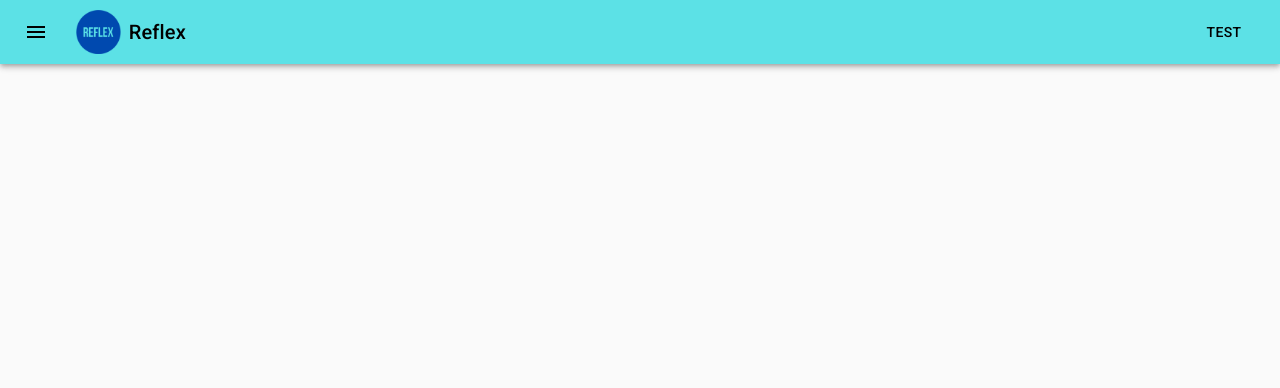
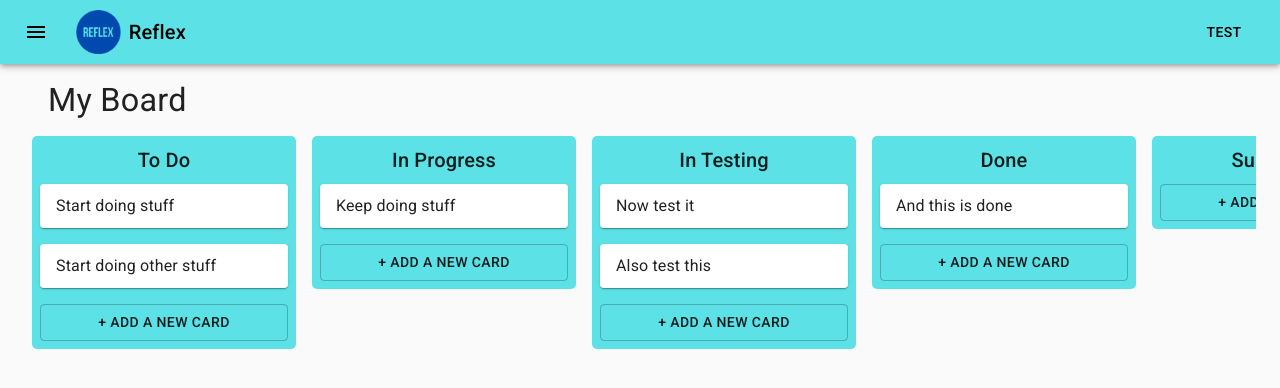
Before and after one commit to andreyvarlamov/reflex-board, a React (Create React App) app in the folder client/: page / in a window 1280 px wide. Shown: the top 388 px of the page. Built offline with nearby package versions, Linux system fonts and the light colour scheme.

Commit message:
Add card display with local data

```diff
--- a/client/src/App.js
+++ b/client/src/App.js
@@ -2,6 +2,7 @@ import React from "react";
 import "./App.css";
 
 import AppNavbar from "./components/AppNavbar";
+import AppMainArea from "./components/AppMainArea";
 import { CssBaseline, ThemeProvider } from "@material-ui/core";
 import { reflex } from "./theme";
 
@@ -10,7 +11,10 @@ function App() {
     <div className="App">
       <CssBaseline />
       <ThemeProvider theme={reflex}>
+        {/* <div style={{ display: "flex", flexDirection: "column" }}> */}
         <AppNavbar />
+        <AppMainArea />
+        {/* </div> */}
       </ThemeProvider>
     </div>
   );
--- /dev/null
+++ b/client/src/components/AppMainArea.js
@@ -0,0 +1,117 @@
+import React, { useState } from "react";
+import {
+  Container,
+  Grid,
+  makeStyles,
+  Typography,
+  Button,
+} from "@material-ui/core";
+
+import ReflexCard from "./ReflexCard";
+
+// TODO: make the canvas extend to whole screen
+const useStyles = makeStyles(theme => ({
+  // boardCanvas: {
+  //   position: "relative",
+  //   // flexGrow: 1,
+  // },
+  cardsContainer: {
+    display: "flex",
+    flexDirection: "row",
+    margin: "1rem auto 0",
+    overflow: "auto",
+    // position: "absolute",
+    // top: "0",
+    // bottom: "0",
+    // left: "0",
+    // right: "0",
+  },
+  cardsColumn: {
+    minWidth: "280px",
+    height: "100%",
+  },
+  columnCardsContainer: {
+    display: "flex",
+    flexDirection: "column",
+    margin: "0 0.5rem",
+    background: theme.palette.primary.main,
+    borderRadius: "5px",
+    padding: "0.5rem",
+  },
+  cardItem: {
+    margin: "0.5rem 0",
+  },
+  columnTitle: {
+    textAlign: "center",
+  },
+  boardTitle: {
+    margin: "1rem 0.5rem",
+    padding: "0 1rem",
+  },
+}));
+
+function AppMainArea() {
+  const classes = useStyles();
+
+  const cards = [
+    { title: "Start doing stuff", status: 0 },
+    { title: "Start doing other stuff", status: 0 },
+    { title: "Keep doing stuff", status: 1 },
+    { title: "Now test it", status: 2 },
+    { title: "Also test this", status: 2 },
+    { title: "And this is done", status: 3 },
+  ];
+
+  const initialBoard = {
+    title: "My Board",
+    cards,
+    statusDictionary: [
+      "To Do",
+      "In Progress",
+      "In Testing",
+      "Done",
+      "Super Done",
+      "Actually Done",
+    ],
+  };
+
+  const [board, setBoard] = useState(initialBoard);
+
+  return (
+    <React.Fragment>
+      <Container maxWidth="xl" style={{ flexGrow: 1 }}>
+        <Typography variant="h4" className={classes.boardTitle}>
+          {board.title}
+        </Typography>
+        {/* <div className={classes.boardCanvas}> */}
+        <div className={classes.cardsContainer}>
+          {board.statusDictionary.map((status, column) => (
+            <div key={column} className={classes.cardsColumn}>
+              <div key={column} className={classes.columnCardsContainer}>
+                <Typography variant="h6" className={classes.columnTitle}>
+                  {status}
+                </Typography>
+                {board.cards
+                  .filter(card => card.status === column)
+                  .map((card, index) => (
+                    <div key={index} className={classes.cardItem}>
+                      <ReflexCard title={card.title} />
+                    </div>
+                  ))}
+                <Button
+                  variant="outlined"
+                  style={{ textAlign: "left", margin: "0.5rem 0 0" }}
+                >
+                  + Add a New Card
+                </Button>
+              </div>
+            </div>
+          ))}
+        </div>
+        {/* </div> */}
+      </Container>
+    </React.Fragment>
+  );
+}
+
+export default AppMainArea;
--- a/client/src/components/AppNavbar.js
+++ b/client/src/components/AppNavbar.js
@@ -10,9 +10,6 @@ import {
 import { Menu as MenuIcon } from "@material-ui/icons";
 
 const useStyles = makeStyles(theme => ({
-  root: {
-    flexGrow: 1,
-  },
   menuButton: {
     marginRight: theme.spacing(2),
   },
--- /dev/null
+++ b/client/src/components/ReflexCard.js
@@ -0,0 +1,44 @@
+import React from "react";
+import { Paper, Typography } from "@material-ui/core";
+import { makeStyles } from "@material-ui/styles";
+
+const useStyles = makeStyles(theme => ({
+  wrapper: {
+    display: "flex",
+    flexDirection: "column",
+    padding: "0.5rem 1rem",
+    // borderColor: theme.palette.itemBorderColor,
+    // borderWidth: theme.spacing(0.1),
+    // borderStyle: "solid",
+  },
+  // textTitle: {
+  //   ...theme.custom.fontFamily.metropolis,
+  //   padding: theme.spacing(1.5, 2, 0, 2),
+  //   fontWeight: 500,
+  //   fontSize: "1rem",
+  //   color: theme.palette.text.primary,
+  //   lineHeight: theme.spacing(0.18),
+  // },
+  // barWrapper: {
+  //   display: "flex",
+  //   flexDirection: "row",
+  //   padding: theme.spacing(1, 2),
+  //   justifyContent: "space-between",
+  // },
+}));
+
+function ReflexCard(props) {
+  const classes = useStyles();
+
+  const { title } = props;
+
+  return (
+    <React.Fragment>
+      <Paper className={classes.wrapper}>
+        <Typography variant="subtitle1">{title}</Typography>
+      </Paper>
+    </React.Fragment>
+  );
+}
+
+export default ReflexCard;
```
